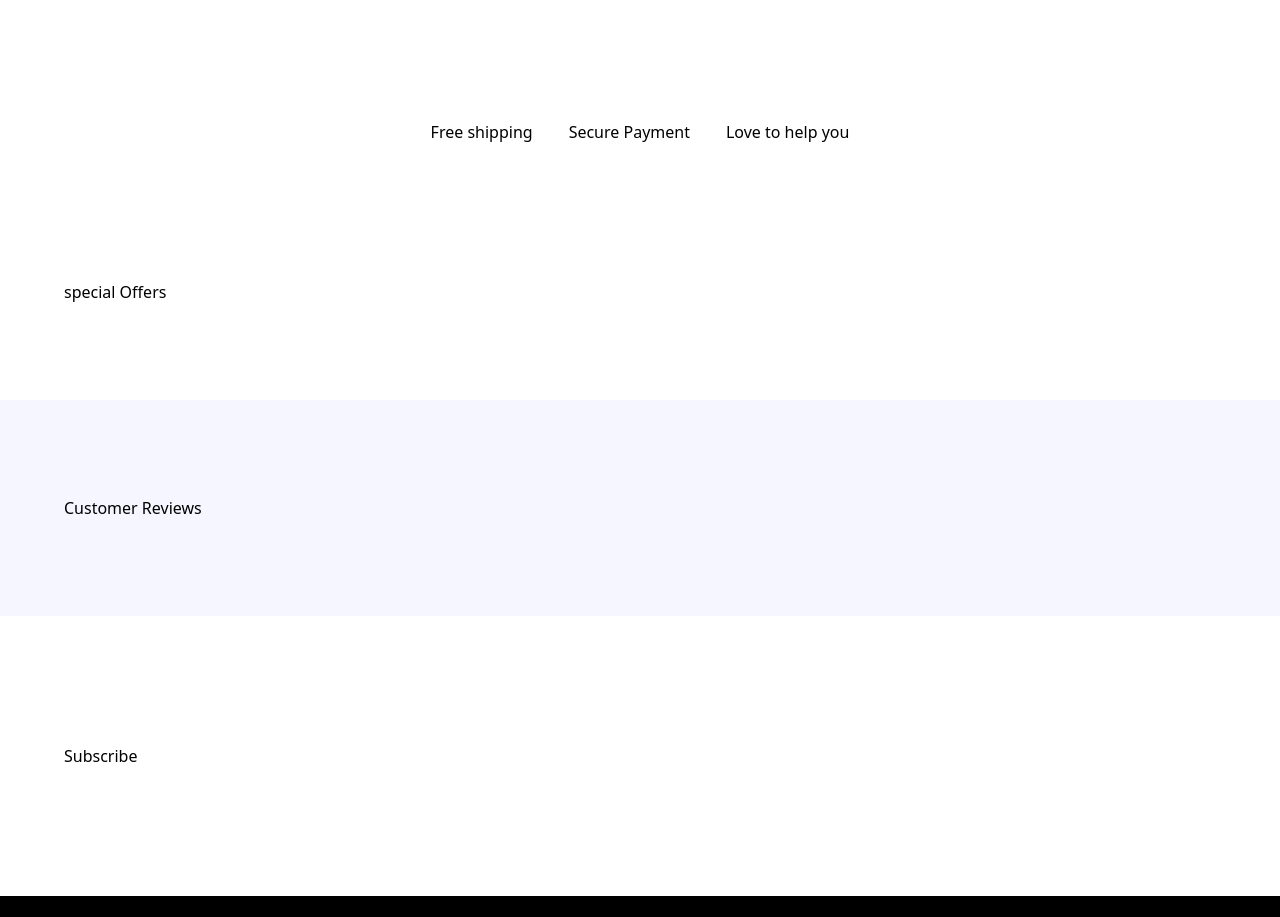
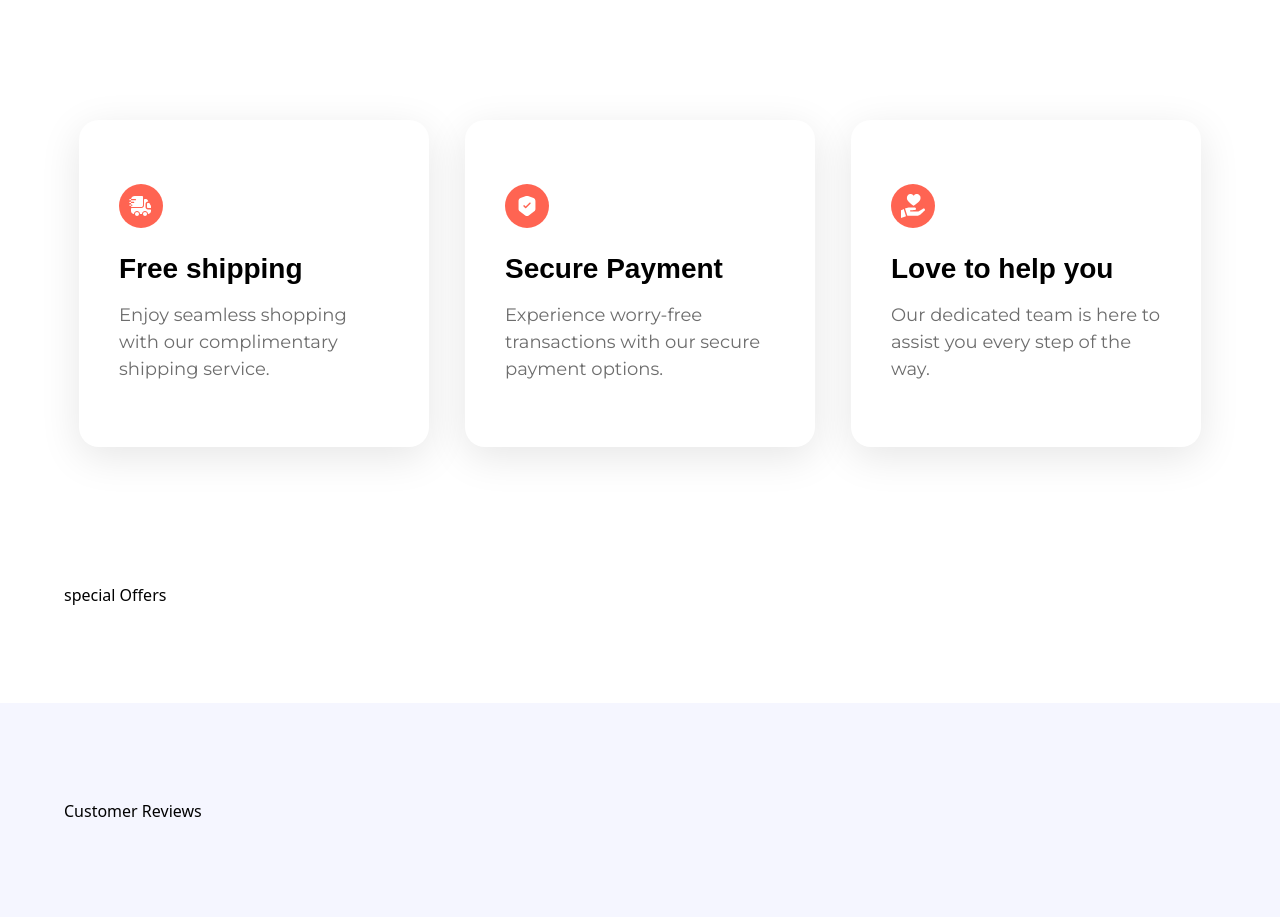
Before and after one commit to saman-sah/Tailwind-Nuxt, a Nuxt app: page / in a window 1280 px wide. Shown: the part 2440-3357 px from the top of the page. Built offline with nearby package versions, Linux system fonts and the light colour scheme; a web font is replaced by a local one.

Commit message:
complete services component

```diff
--- a/components/services.vue
+++ b/components/services.vue
@@ -1,7 +1,11 @@
 <template>
   <section class="max-container flex justify-center flex-wrap gap-9">
     <div v-for="(service, index) in services" :key="index">
-      {{ service.label }}
+      <ServicesItem
+        :imgURL="service.imgURL"
+        :label="service.label"
+        :subtext="service.subtext"
+      />
     </div>
   </section>
 </template>
```
